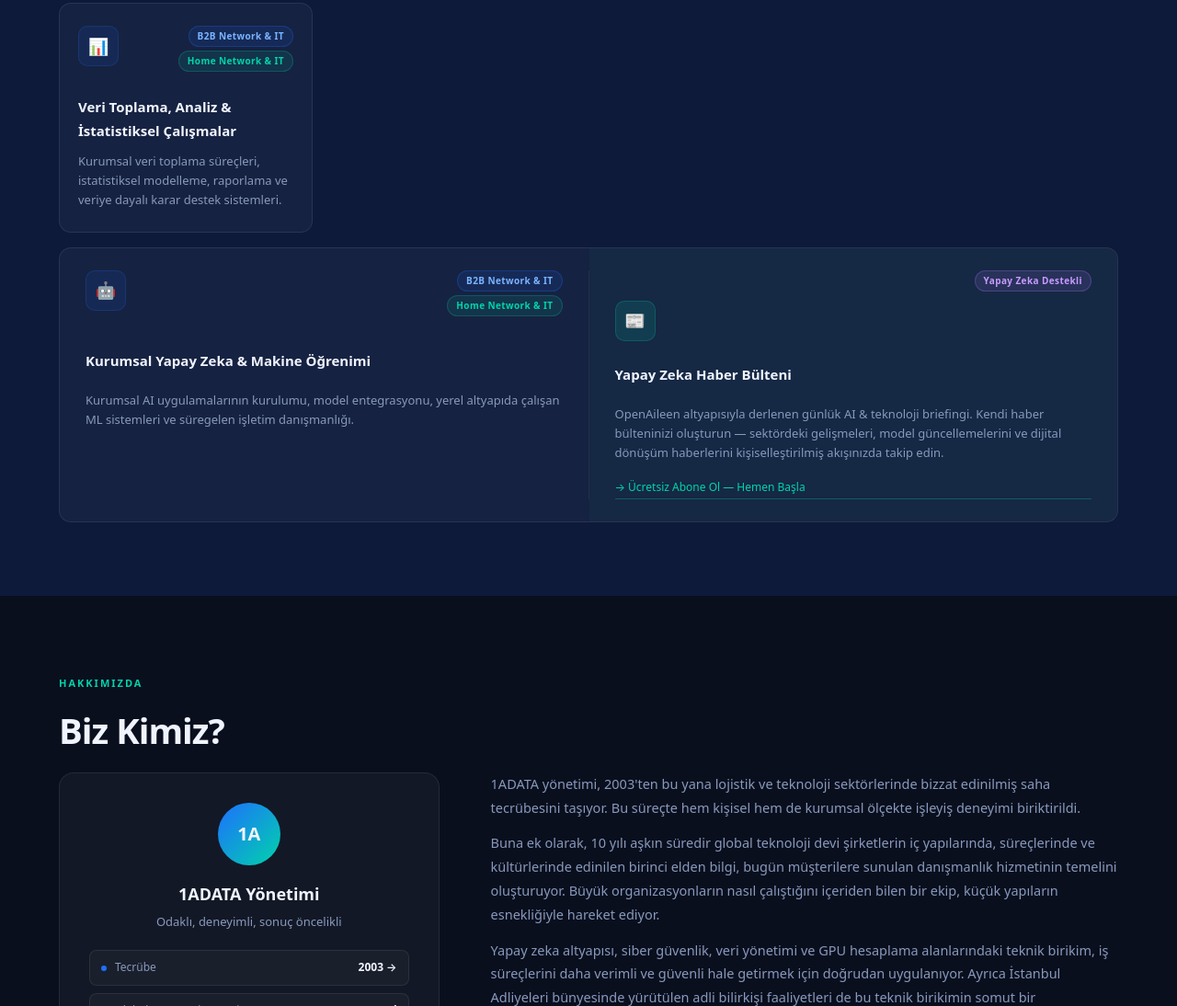
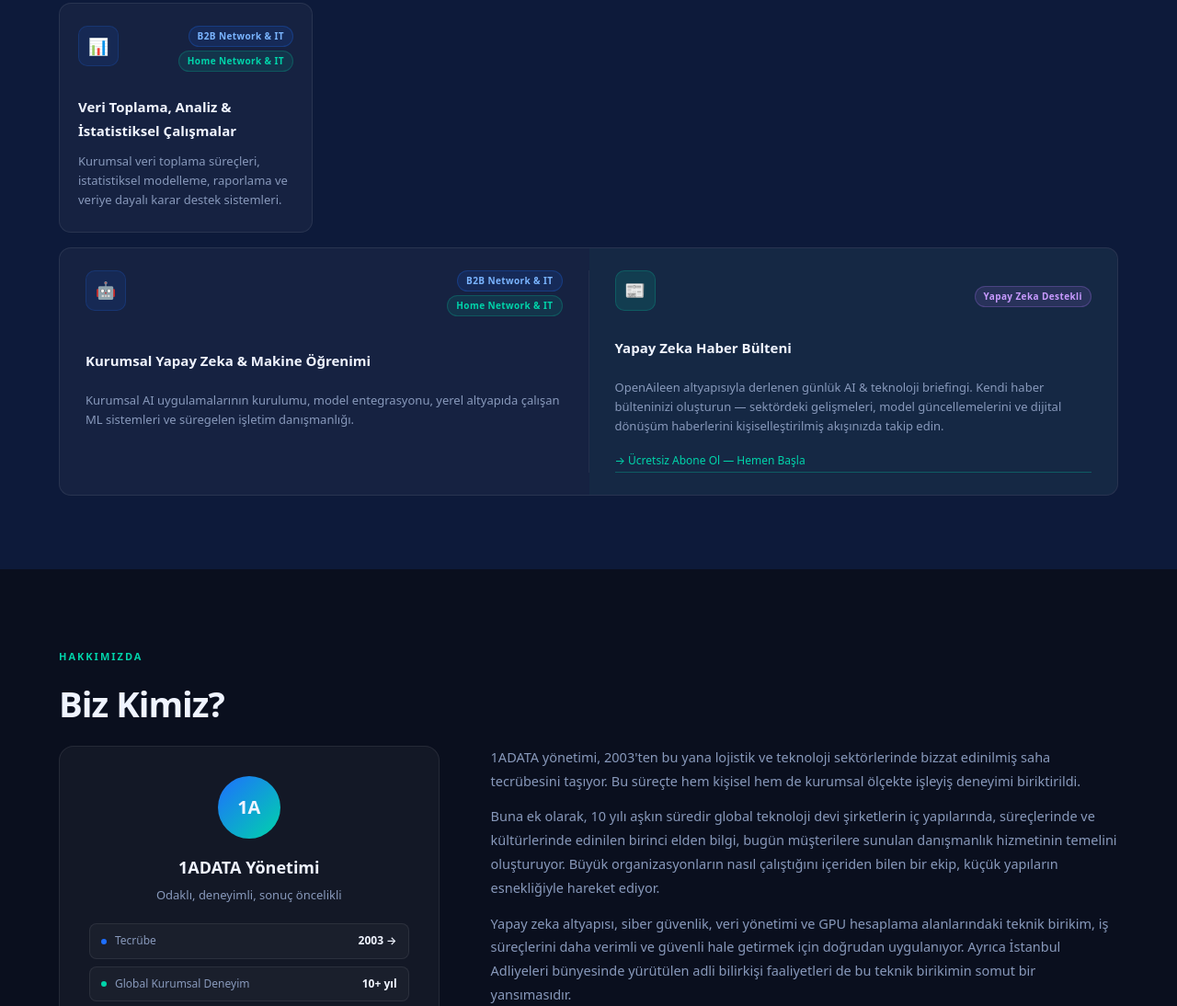
Before and after one commit to tonireplicate/1adata, a plain HTML site: page index.html in a window 1280 px wide. Shown: the part 1429-2523 px from the top of the page at 92% size. Drawn offline with Linux system fonts and the light colour scheme.

Commit message:
fix: briefing icon and badge same row

```diff
--- a/index.html
+++ b/index.html
@@ -202,8 +202,7 @@ footer{background:var(--c1);border-top:1px solid var(--border);padding:28px 5%;d
       </div>
       <div style="background:rgba(255,255,255,0.06);width:1px;margin:24px 0"></div>
       <div style="padding:24px 28px;display:flex;flex-direction:column;gap:10px;background:rgba(0,212,170,0.03)">
-        <div style="display:flex;justify-content:flex-end"><span class="svc-tag" style="background:rgba(180,120,255,.12);border:1px solid rgba(180,120,255,.25);color:#c89aff;font-size:10px;font-weight:600;padding:2px 9px;border-radius:100px;white-space:nowrap" data-i="s7badge"></span></div>
-        <div class="si" style="background:rgba(0,212,170,.12);border-color:rgba(0,212,170,.2)">📰</div>
+        <div style="display:flex;align-items:center;justify-content:space-between;margin-bottom:4px"><div class="si" style="background:rgba(0,212,170,.12);border-color:rgba(0,212,170,.2)">📰</div><span class="svc-tag" style="background:rgba(180,120,255,.12);border:1px solid rgba(180,120,255,.25);color:#c89aff;font-size:10px;font-weight:600;padding:2px 9px;border-radius:100px;white-space:nowrap" data-i="s7badge"></span></div>
         <div class="st2" data-i="s7t"></div>
         <div class="sd" data-i="s7d"></div>
         <a class="svc-cta" style="margin-top:auto;padding-top:8px" onclick="goTo('contact')" data-i="s7cta"></a>
```
